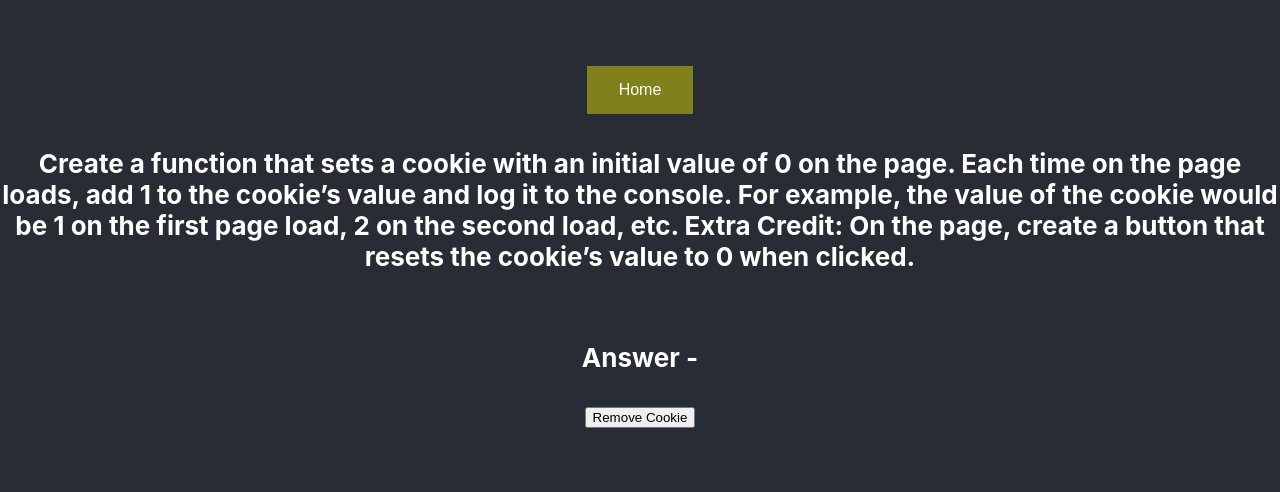
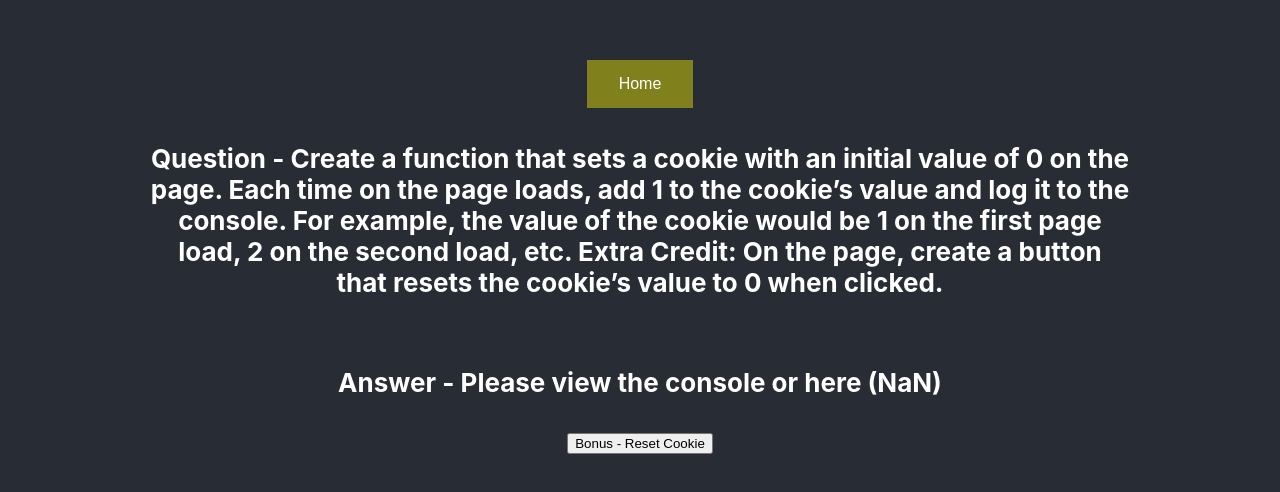
Before and after one commit to Loganfrye714/Loganfrye714-circle-assessment, a React (Create React App) app: page /questionTwo in a window 1280 px wide. Shown: the part 158-650 px from the top of the page. Built offline with nearby package versions, Linux system fonts and the light colour scheme.

Commit message:
more edits

```diff
--- a/src/App.css
+++ b/src/App.css
@@ -9,15 +9,18 @@
   flex-direction: column;
   align-items: center;
   justify-content: center;
+  padding-left: 150px;
+  padding-right: 150px;
   font-size: calc(10px + 2vmin);
   color: white;
 }
 
 .homepage__button {
-  margin-top: 10px;
+  margin-top: 30px;
   border: none;
   background-color: rgb(128, 128, 29);
   padding: 15px 32px;
+  cursor: pointer;
   color: white;
   text-align: center;
   text-decoration: none;
--- a/src/Screens/questionOne.js
+++ b/src/Screens/questionOne.js
@@ -2,10 +2,9 @@ import React from "react";
 import { NavLink } from "react-router-dom";
 
 function questionOne() {
-  function printHelloWorld() {
+  setTimeout(() => {
     console.log("Hello World");
-  }
-  setInterval(printHelloWorld, 10000);
+  }, 10000);
 
   return (
     <div className="App-header">
--- a/src/Screens/questonTwo.js
+++ b/src/Screens/questonTwo.js
@@ -10,11 +10,11 @@ function QuestonTwo() {
     function handleCookie() {
       let cookieNum = Number(cookies.counter) + 1;
       setCookie("counter", cookieNum, { path: "/" });
+      console.log(cookies.counter);
     }
     handleCookie();
   }, []);
 
-  console.log(cookies.counter);
   function handleRemoveCookie() {
     let num = 0;
     setCookie("counter", num, { path: "/" });
@@ -27,14 +27,15 @@ function QuestonTwo() {
       </NavLink>
 
       <h4>
-        Create a function that sets a cookie with an initial value of 0 on the
-        page. Each time on the page loads, add 1 to the cookie’s value and log
-        it to the console. For example, the value of the cookie would be 1 on
-        the first page load, 2 on the second load, etc. Extra Credit: On the
-        page, create a button that resets the cookie’s value to 0 when clicked.
+        Question - Create a function that sets a cookie with an initial value of
+        0 on the page. Each time on the page loads, add 1 to the cookie’s value
+        and log it to the console. For example, the value of the cookie would be
+        1 on the first page load, 2 on the second load, etc. Extra Credit: On
+        the page, create a button that resets the cookie’s value to 0 when
+        clicked.
       </h4>
-      <h4>Answer -</h4>
-      <button onClick={handleRemoveCookie}>Remove Cookie</button>
+      <h4>Answer - Please view the console or here ({cookies.counter})</h4>
+      <button onClick={handleRemoveCookie}>Bonus - Reset Cookie</button>
     </div>
   );
 }
```
